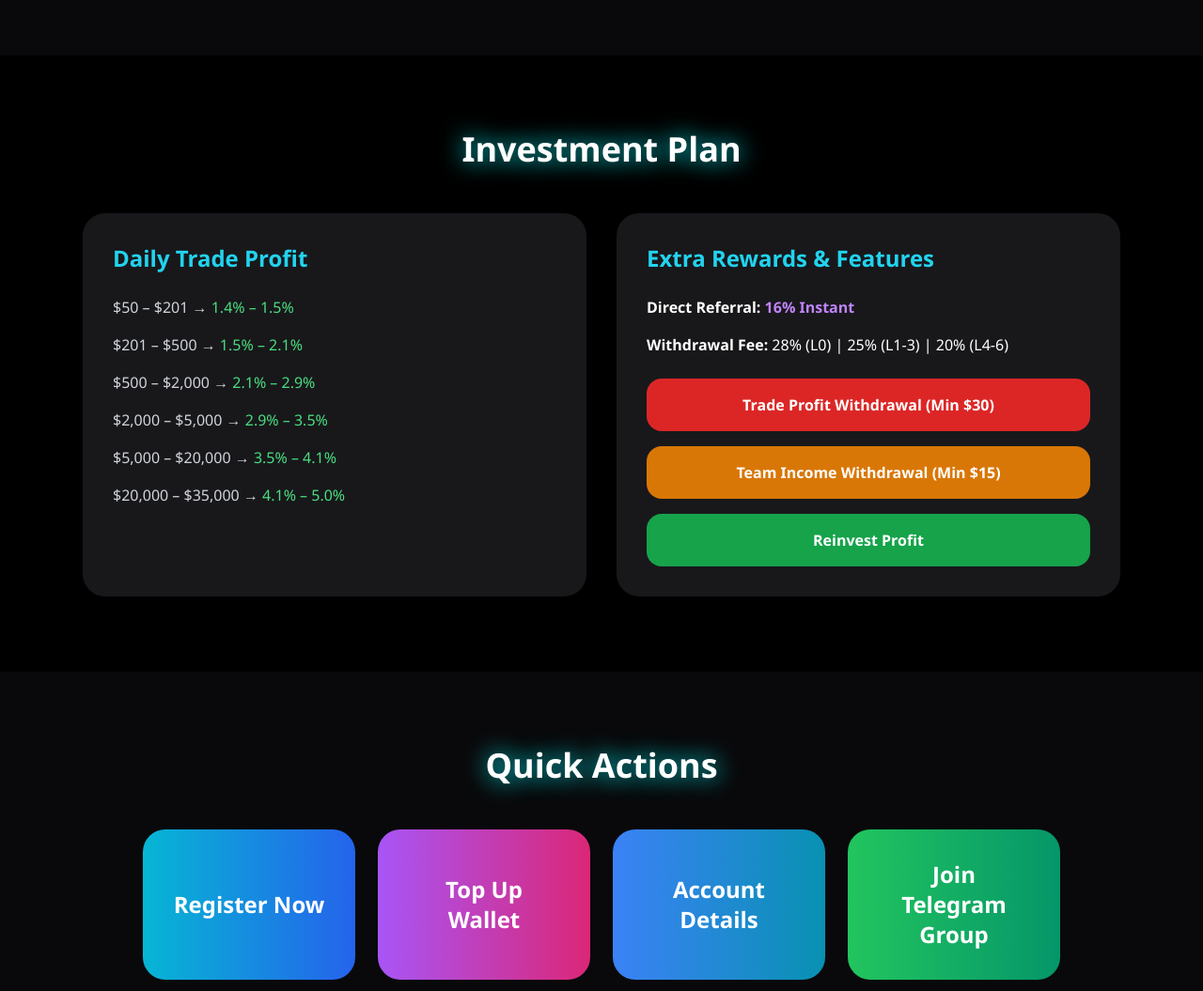
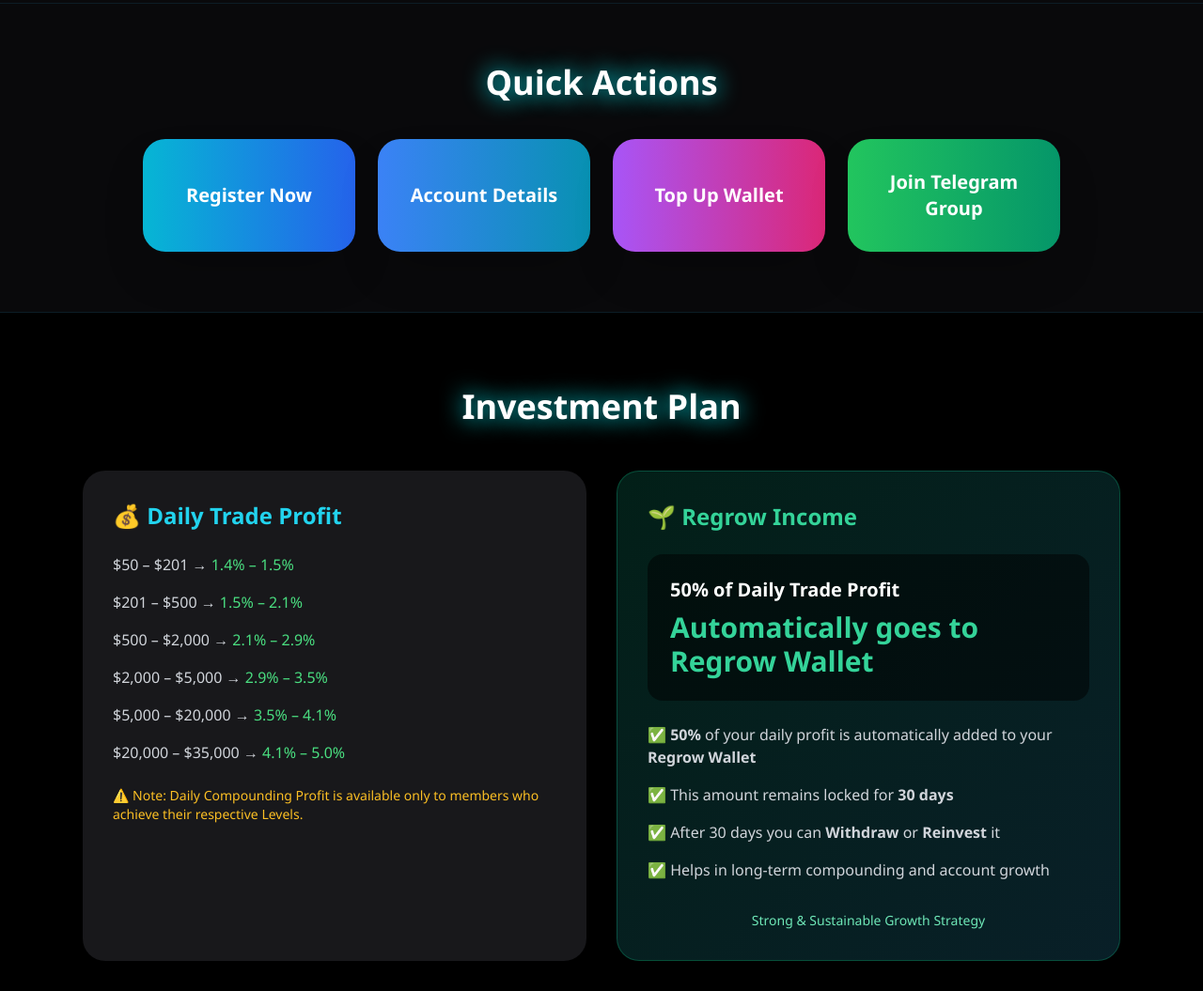
Before and after one commit to Dilsaaz/Bitwave-joining, a plain HTML site: page index.html in a window 1280 px wide. Shown: the part 1077-2132 px from the top of the page at 94% size. Drawn offline with nearby package versions, Linux system fonts and the light colour scheme.

Commit message:
Refactor Quick Actions and remove Top Up button
Removed the Top Up Fund Wallet button and updated the Quick Actions section with new buttons for registration and account details.

```diff
--- a/index.html
+++ b/index.html
@@ -12,6 +12,34 @@
     .neon-text { text-shadow: 0 0 25px #00f5ff; }
     .live-bar { background: rgba(0, 255, 100, 0.1); border-left: 4px solid #00ff88; }
     .coin-card { transition: all 0.4s ease; }
+
+    /* Premium Shining Button */
+    .premium-btn {
+      transition: all 0.4s ease;
+      box-shadow: 0 10px 30px rgba(0, 245, 255, 0.3),
+                  0 0 20px rgba(0, 245, 255, 0.2);
+      position: relative;
+      overflow: hidden;
+    }
+    .premium-btn:hover {
+      transform: translateY(-6px) scale(1.05);
+      box-shadow: 0 15px 40px rgba(0, 245, 255, 0.5),
+                  0 0 30px rgba(0, 245, 255, 0.4);
+    }
+    .premium-btn::before {
+      content: '';
+      position: absolute;
+      top: -50%;
+      left: -50%;
+      width: 40%;
+      height: 200%;
+      background: linear-gradient(120deg, transparent, rgba(255,255,255,0.4), transparent);
+      transform: skewX(-25deg);
+      transition: all 0.7s;
+    }
+    .premium-btn:hover::before {
+      left: 150%;
+    }
   </style>
 </head>
 <body class="bg-black text-white">
@@ -44,17 +72,7 @@
             Trade cryptocurrencies with real-time profits and consistent returns.
           </p>
 
-          <div class="mt-10 flex flex-wrap gap-4">
-            <button onclick="window.open('https://docs.google.com/forms/d/e/1FAIpQLSc12TOIorVIlTCnFkK0jdlkpymGIKwQoXpFery67oG4Yd1Zxg/viewform?usp=dialog', '_blank')"
-              class="bg-gradient-to-r from-cyan-500 to-blue-600 hover:from-cyan-400 hover:to-blue-500 px-8 py-4 rounded-full text-lg font-semibold">
-              Start Registration
-            </button>
-
-            <button onclick="window.open('https://docs.google.com/forms/d/e/1FAIpQLSeIE7FoT77E4l3j-BIZ0c32Rl47URYqvy5jVhRj8Cw0-8C5Ow/viewform?usp=dialog', '_blank')"
-              class="border border-cyan-400 hover:bg-cyan-950 px-8 py-4 rounded-full text-lg font-semibold">
-              Top Up Fund Wallet
-            </button>
-          </div>
+          <!-- Top Up Button Removed -->
         </div>
 
         <!-- Live Trading Box -->
@@ -63,7 +81,6 @@
             <h3 class="text-xl font-bold text-cyan-400">🔴 LIVE TRADING FEED</h3>
             <span class="text-green-400 text-sm font-medium">Market Open • AI Active</span>
           </div>
-
           <div id="live-trades" class="space-y-4"></div>
         </div>
       </div>
@@ -76,8 +93,36 @@
       <h2 class="text-4xl font-bold mb-6 neon-text">Our Vision</h2>
       <p class="max-w-3xl mx-auto text-lg text-gray-300">
         Bitwave Global is an AI-driven cryptocurrency trading platform designed to deliver consistent daily profits through intelligent automated trading.
-        We combine cutting-edge artificial intelligence with global market opportunities to help our members achieve financial growth with transparency and security.
       </p>
+    </div>
+  </section>
+
+  <!-- Quick Actions - Prominent -->
+  <section id="join" class="py-16 bg-zinc-950 border-t border-b border-cyan-900/30">
+    <div class="max-w-5xl mx-auto px-6 text-center">
+      <h2 class="text-4xl font-bold mb-10 neon-text">Quick Actions</h2>
+
+      <div class="grid md:grid-cols-2 lg:grid-cols-4 gap-6">
+        <button onclick="window.open('https://docs.google.com/forms/d/e/1FAIpQLSc12TOIorVIlTCnFkK0jdlkpymGIKwQoXpFery67oG4Yd1Zxg/viewform?usp=dialog', '_blank')"
+          class="premium-btn bg-gradient-to-r from-cyan-500 to-blue-600 hover:from-cyan-400 hover:to-blue-500 p-8 rounded-3xl text-xl font-bold shadow-2xl">
+          Register Now
+        </button>
+
+        <button onclick="telegramAccountDetails()"
+          class="premium-btn bg-gradient-to-r from-blue-500 to-cyan-600 hover:from-blue-400 hover:to-cyan-500 p-8 rounded-3xl text-xl font-bold shadow-2xl">
+          Account Details
+        </button>
+
+        <button onclick="window.open('https://docs.google.com/forms/d/e/1FAIpQLSeIE7FoT77E4l3j-BIZ0c32Rl47URYqvy5jVhRj8Cw0-8C5Ow/viewform?usp=dialog', '_blank')"
+          class="premium-btn bg-gradient-to-r from-purple-500 to-pink-600 hover:from-purple-400 hover:to-pink-500 p-8 rounded-3xl text-xl font-bold shadow-2xl">
+          Top Up Wallet
+        </button>
+
+        <button onclick="window.open('https://t.me/+_ZBOnti4gOhhYjFl', '_blank')"
+          class="premium-btn bg-gradient-to-r from-green-500 to-emerald-600 hover:from-green-400 hover:to-emerald-500 p-8 rounded-3xl text-xl font-bold shadow-2xl">
+          Join Telegram Group
+        </button>
+      </div>
     </div>
   </section>
 
@@ -87,9 +132,9 @@
       <h2 class="text-4xl font-bold text-center mb-12 neon-text">Investment Plan</h2>
 
       <div class="grid md:grid-cols-2 gap-8">
-        <!-- Daily Profit Slabs -->
+        <!-- Daily Trade Profit -->
         <div class="bg-zinc-900 p-8 rounded-3xl">
-          <h3 class="text-2xl font-bold text-cyan-400 mb-6">Daily Trade Profit</h3>
+          <h3 class="text-2xl font-bold text-cyan-400 mb-6">💰 Daily Trade Profit</h3>
           <ul class="space-y-4 text-gray-300">
             <li>$50 – $201 → <span class="text-green-400">1.4% – 1.5%</span></li>
             <li>$201 – $500 → <span class="text-green-400">1.5% – 2.1%</span></li>
@@ -98,58 +143,49 @@
             <li>$5,000 – $20,000 → <span class="text-green-400">3.5% – 4.1%</span></li>
             <li>$20,000 – $35,000 → <span class="text-green-400">4.1% – 5.0%</span></li>
           </ul>
+          <p class="mt-6 text-amber-400 text-sm font-medium">
+            ⚠️ Note: Daily Compounding Profit is available only to members who achieve their respective Levels.
+          </p>
         </div>
 
-        <!-- Rewards -->
-        <div class="bg-zinc-900 p-8 rounded-3xl">
+        <!-- Regrow Income -->
+        <div class="bg-gradient-to-br from-emerald-900/40 to-cyan-900/40 p-8 rounded-3xl border border-emerald-500/30">
+          <h3 class="text-2xl font-bold text-emerald-400 mb-6">🌱 Regrow Income</h3>
+          <div class="bg-black/50 p-6 rounded-2xl mb-6">
+            <p class="text-xl font-semibold text-white">50% of Daily Trade Profit</p>
+            <p class="text-emerald-400 text-3xl font-bold mt-2">Automatically goes to Regrow Wallet</p>
+          </div>
+          <ul class="space-y-4 text-gray-300">
+            <li>✅ <strong>50%</strong> of your daily profit is automatically added to your <strong>Regrow Wallet</strong></li>
+            <li>✅ This amount remains locked for <strong>30 days</strong></li>
+            <li>✅ After 30 days you can <strong>Withdraw</strong> or <strong>Reinvest</strong> it</li>
+            <li>✅ Helps in long-term compounding and account growth</li>
+          </ul>
+          <div class="mt-8 text-center text-sm text-emerald-300">
+            Strong &amp; Sustainable Growth Strategy
+          </div>
+        </div>
+      </div>
+
+      <!-- Rewards Section -->
+      <div class="mt-12 bg-zinc-900 p-8 rounded-3xl">
         <h3 class="text-2xl font-bold text-cyan-400 mb-6">Extra Rewards & Features</h3>
         <p class="mb-4"><strong>Direct Referral:</strong> <span class="text-purple-400 font-bold">16% Instant</span></p>
         <p class="mb-6"><strong>Withdrawal Fee:</strong> 28% (L0) | 25% (L1-3) | 20% (L4-6)</p>
 
-          <!-- Updated Button -->
         <button onclick="window.open('https://docs.google.com/forms/d/e/1FAIpQLSd3E2_M1DWxsCi1_mSyTWFhEKja9FaPVVYzS-DvdVKcjgaEMQ/viewform?usp=dialog', '_blank')"
-            class="w-full bg-red-600 hover:bg-red-500 py-4 rounded-2xl font-semibold mb-4">
+          class="premium-btn w-full bg-red-600 hover:bg-red-500 py-4 rounded-2xl font-semibold mb-4 text-lg">
           Trade Profit Withdrawal (Min $30)
         </button>
 
         <button onclick="window.open('https://docs.google.com/forms/d/e/1FAIpQLSfWTJEvjoL21Jw84KLGUNx2rv8j9eUfTtxs6B4FFn-AE6wgqQ/viewform?usp=dialog', '_blank')"
-            class="w-full bg-amber-600 hover:bg-amber-500 py-4 rounded-2xl font-semibold mb-4">
+          class="premium-btn w-full bg-amber-600 hover:bg-amber-500 py-4 rounded-2xl font-semibold mb-4 text-lg">
           Team Income Withdrawal (Min $15)
         </button>
 
         <button onclick="window.open('https://docs.google.com/forms/d/e/1FAIpQLSdvFJc96n_U-VnKGTiXM6nJpA--NTvL0-O5xrO88tC-rKuEGQ/viewform?usp=dialog', '_blank')"
-            class="w-full bg-green-600 hover:bg-green-500 py-4 rounded-2xl font-semibold">
+          class="premium-btn w-full bg-green-600 hover:bg-green-500 py-4 rounded-2xl font-semibold text-lg">
           Reinvest Profit
-          </button>
-        </div>
-      </div>
-    </div>
-  </section>
-
-  <!-- Quick Actions -->
-  <section id="join" class="py-20 bg-zinc-950">
-    <div class="max-w-5xl mx-auto px-6 text-center">
-      <h2 class="text-4xl font-bold mb-12 neon-text">Quick Actions</h2>
-
-      <div class="grid md:grid-cols-2 lg:grid-cols-4 gap-6">
-        <button onclick="window.open('https://docs.google.com/forms/d/e/1FAIpQLSc12TOIorVIlTCnFkK0jdlkpymGIKwQoXpFery67oG4Yd1Zxg/viewform?usp=dialog', '_blank')"
-          class="bg-gradient-to-r from-cyan-500 to-blue-600 p-8 rounded-3xl hover:scale-105 transition-all">
-          <h3 class="text-2xl font-bold">Register Now</h3>
-        </button>
-
-        <button onclick="window.open('https://docs.google.com/forms/d/e/1FAIpQLSeIE7FoT77E4l3j-BIZ0c32Rl47URYqvy5jVhRj8Cw0-8C5Ow/viewform?usp=dialog', '_blank')"
-          class="bg-gradient-to-r from-purple-500 to-pink-600 p-8 rounded-3xl hover:scale-105 transition-all">
-          <h3 class="text-2xl font-bold">Top Up Wallet</h3>
-        </button>
-
-        <button onclick="telegramAccountDetails()"
-          class="bg-gradient-to-r from-blue-500 to-cyan-600 p-8 rounded-3xl hover:scale-105 transition-all">
-          <h3 class="text-2xl font-bold">Account Details</h3>
-        </button>
-
-        <button onclick="window.open('https://t.me/+_ZBOnti4gOhhYjFl', '_blank')"
-          class="bg-gradient-to-r from-green-500 to-emerald-600 p-8 rounded-3xl hover:scale-105 transition-all">
-          <h3 class="text-2xl font-bold">Join Telegram Group</h3>
         </button>
       </div>
     </div>
@@ -171,11 +207,9 @@
     function updateLiveTrades() {
       const container = document.getElementById('live-trades');
       container.innerHTML = '';
-
       coins.forEach(coin => {
         const profit = (Math.random() * 45 + 15).toFixed(2);
         const isPositive = Math.random() > 0.3;
-
         const div = document.createElement('div');
         div.className = `live-bar p-4 rounded-2xl flex justify-between items-center coin-card`;
         div.innerHTML = `
```
Lines whose indentation alone changed are shown as unchanged.
